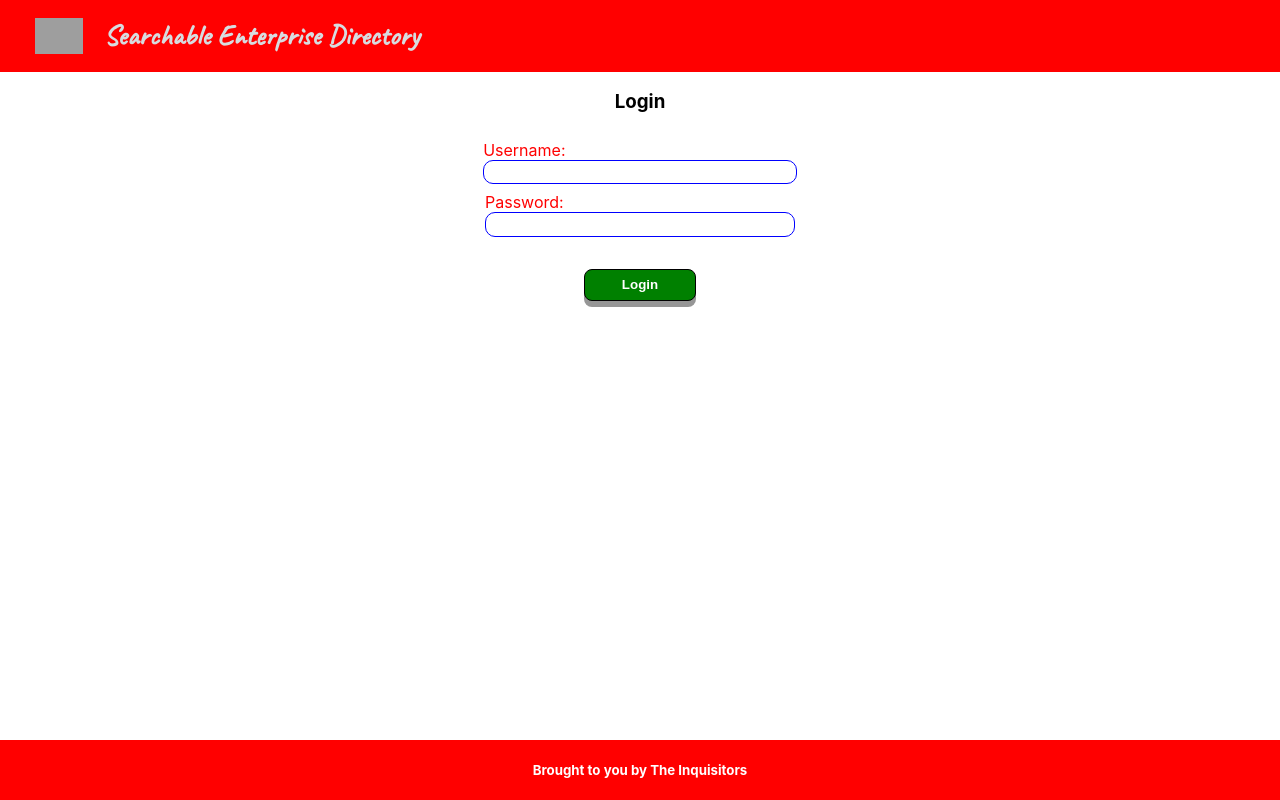
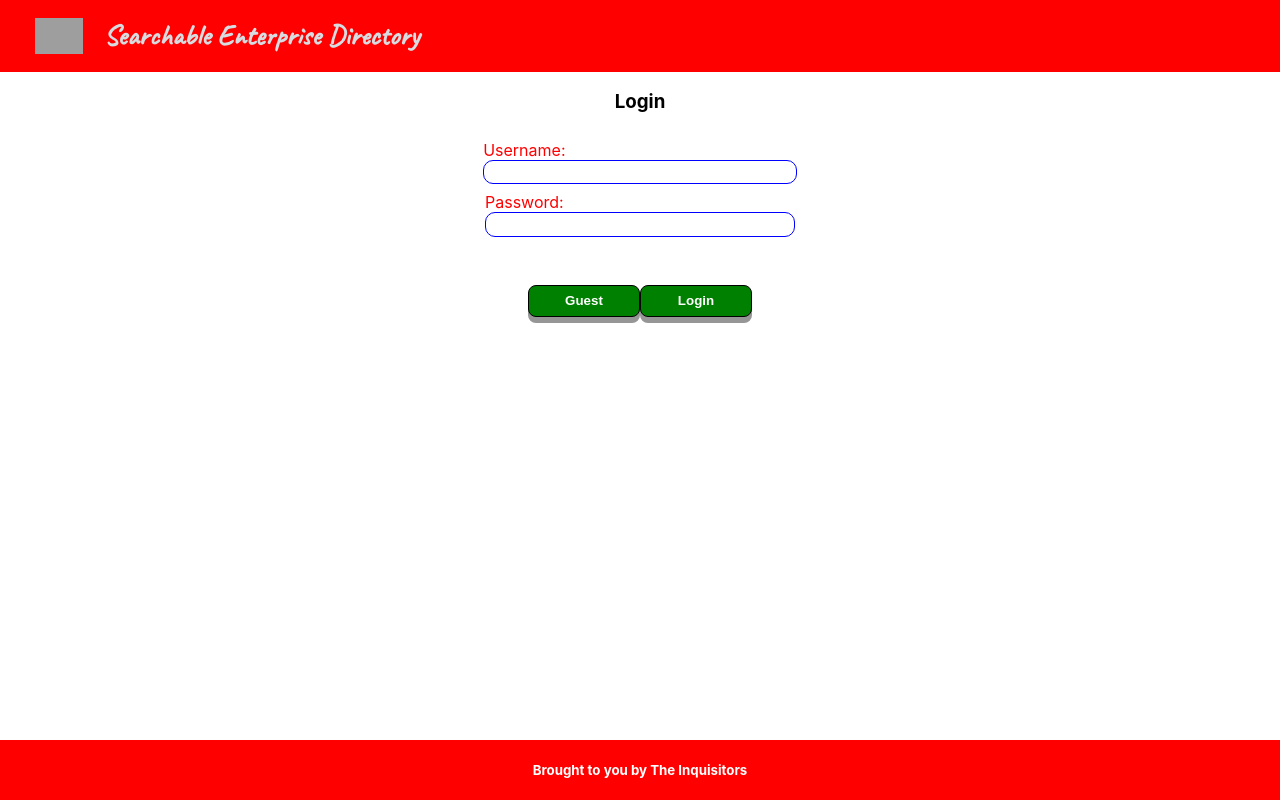
Before and after one commit to marc-mccarthy/searchable-enterprise-directory, a React (Create React App) app: page / in a window 1280 px wide. Built offline with nearby package versions, Linux system fonts and the light colour scheme; grey boxes are pictures that could not be loaded; a web font is replaced by a local one.

Commit message:
added guest button.

```diff
--- a/src/components/Login/Login.js
+++ b/src/components/Login/Login.js
@@ -1,20 +1,19 @@
+import axios from "axios";
 import React, { useState } from "react";
-import { useDispatch } from "react-redux";
 import { useNavigate } from "react-router-dom";
-import axios from "axios";
 import {
+	Content,
 	Form,
-  Content,
+	Input,
+	Label,
 	TellMe,
-  Label,
-  Input,
 	TellMeButton,
+	TellMeSubmit,
 } from "./Login.styled";
 
 function LoginForm() {
 	const [username, setUsername] = useState("");
 	const [password, setPassword] = useState("");
-  const dispatch = useDispatch();
 	const navigate = useNavigate();
 
 	const checkUser = async () => {
@@ -30,6 +29,7 @@ function LoginForm() {
 	const login = (event) => {
 		event.preventDefault();
 		checkUser().then((response) => {
+			console.log(response);
 			if (response.length === 0) {
 				alert("No one goes by that language round here");
 				setUsername("");
@@ -39,6 +39,11 @@ function LoginForm() {
 			}
 		});
 	}; // end login
+
+	const guest = (event) => {
+		event.preventDefault();
+		navigate(`/home/0`);
+	}; // end guest
 
 	return (
 		<Form onSubmit={login}>
@@ -66,14 +71,10 @@ function LoginForm() {
 						/>
 					</Label>
 				</TellMe>
-        <TellMeButton
-          m={3}
-          onClick={login}
-          sx={{ width: 120 }}
-          variant="contained"
-        >
-          Login
-        </TellMeButton>
+				<TellMeSubmit>
+					<TellMeButton onClick={guest}>Guest</TellMeButton>
+					<TellMeButton>Login</TellMeButton>
+				</TellMeSubmit>
 			</Content>
 		</Form>
 	);
--- a/src/components/Login/Login.styled.js
+++ b/src/components/Login/Login.styled.js
@@ -26,6 +26,13 @@ export const TellMe = styled.label`
 	font-size: medium;
 `;
 
+export const TellMeSubmit = styled.label`
+	margin: 1rem;
+	display: flex;
+	align-items: center;
+	font-size: medium;
+`;
+
 export const TellMeButton = styled.button`
 	width: 7rem;
 	height: 2rem;
@@ -40,6 +47,7 @@ export const TellMeButton = styled.button`
 	&:active {
 		transform: scale(0.96);
 		box-shadow: 3px 2px 22px 1px rgba(0, 0, 0, 0.25);
+	}
 `;
 
 export const Label = styled.label`
```
Also changed, not shown: 1 other file (tests, documents, lock files or other folders). Lines whose indentation alone changed are shown as unchanged.
